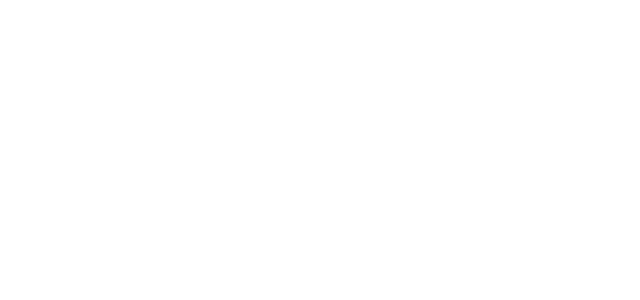
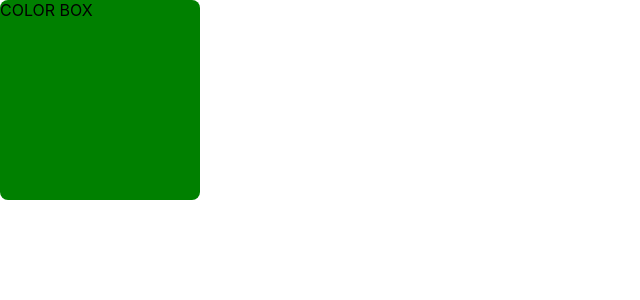
Before and after one commit to thangkp3/react-hooks-basic, a React (Create React App) app: page / in a window 1280 px wide. Shown: the top 300 px of the page, without its empty margins (0-640 px from the left). Built offline with nearby package versions, Linux system fonts and the light colour scheme.

Commit message:
changed color

```diff
--- a/src/App.js
+++ b/src/App.js
@@ -1,10 +1,11 @@
 import React from 'react';
 import './App.scss';
+import ColorBox from './components/ColorBox';
 
 function App() {
   return (
     <div className="app">
-
+      <ColorBox />
     </div>
   );
 }
--- a/src/App.scss
+++ b/src/App.scss
@@ -1,3 +1,3 @@
 .app {
-  color: blue;
+
 }
--- /dev/null
+++ b/src/components/ColorBox/ColorBox.scss
@@ -0,0 +1,9 @@
+.color-box {
+    $box-size: 200px;
+    display: inline-block;
+    width: $box-size;
+    height: $box-size;
+    border-radius: 8px;
+    transition: all 0.35s ease-in-out 0s;
+    cursor: pointer;
+}
--- /dev/null
+++ b/src/components/ColorBox/index.jsx
@@ -0,0 +1,39 @@
+import React from 'react';
+import PropTypes from 'prop-types';
+import { useState } from 'react';
+import './ColorBox.scss';
+
+ColorBox.propTypes = {
+
+};
+
+function getRandomColor() {
+    const COLOR_LIST = ['deeppink', 'green', 'yellow', 'black', 'blue']
+    const randomIndex = Math.trunc(Math.random() * 5);
+    return COLOR_LIST[randomIndex]
+}
+
+function ColorBox() {
+
+    const [color, setColor] = useState(() => {
+        const initColor = localStorage.getItem('box_color') || 'green'
+        return initColor;
+    })
+
+    function handleBoxClick() {
+        const newColor = getRandomColor();
+        setColor(newColor);
+        localStorage.setItem('box_color', newColor)
+    }
+
+    return (
+        <div className="color-box"
+            style={{ backgroundColor: color }}
+            onClick={handleBoxClick}
+        >
+            COLOR BOX
+        </div>
+    );
+}
+
+export default ColorBox;
```
